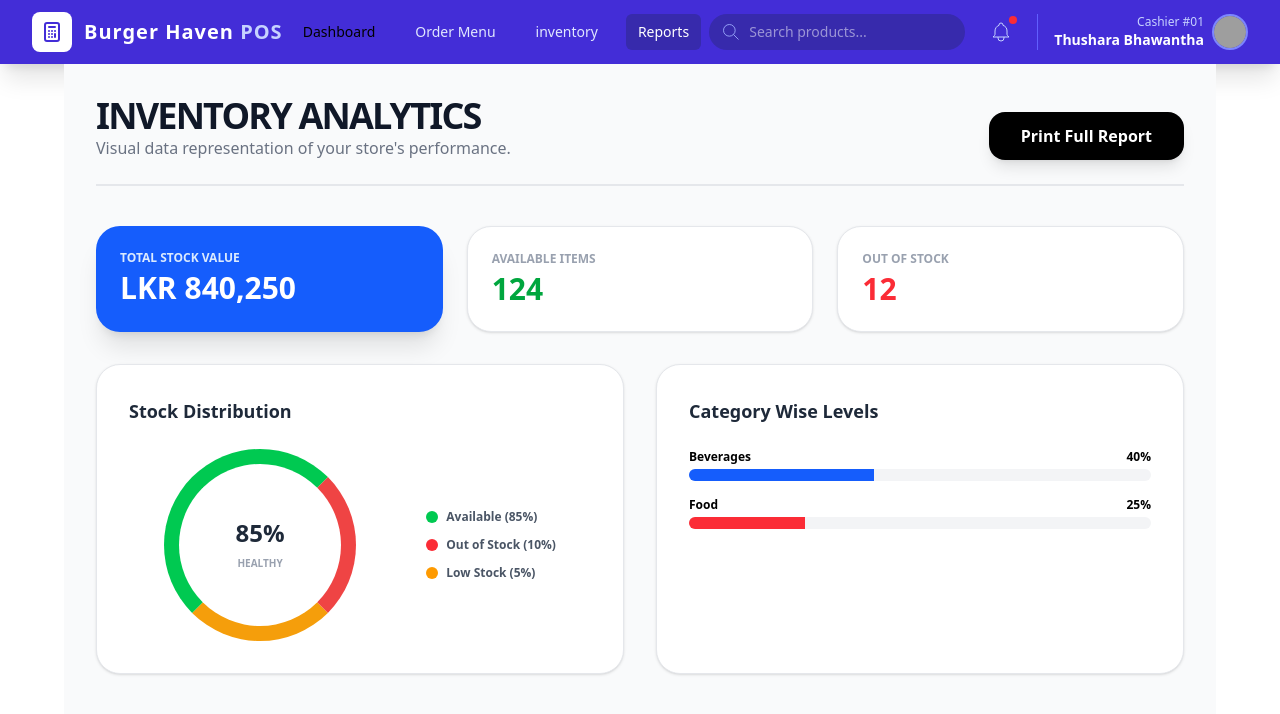
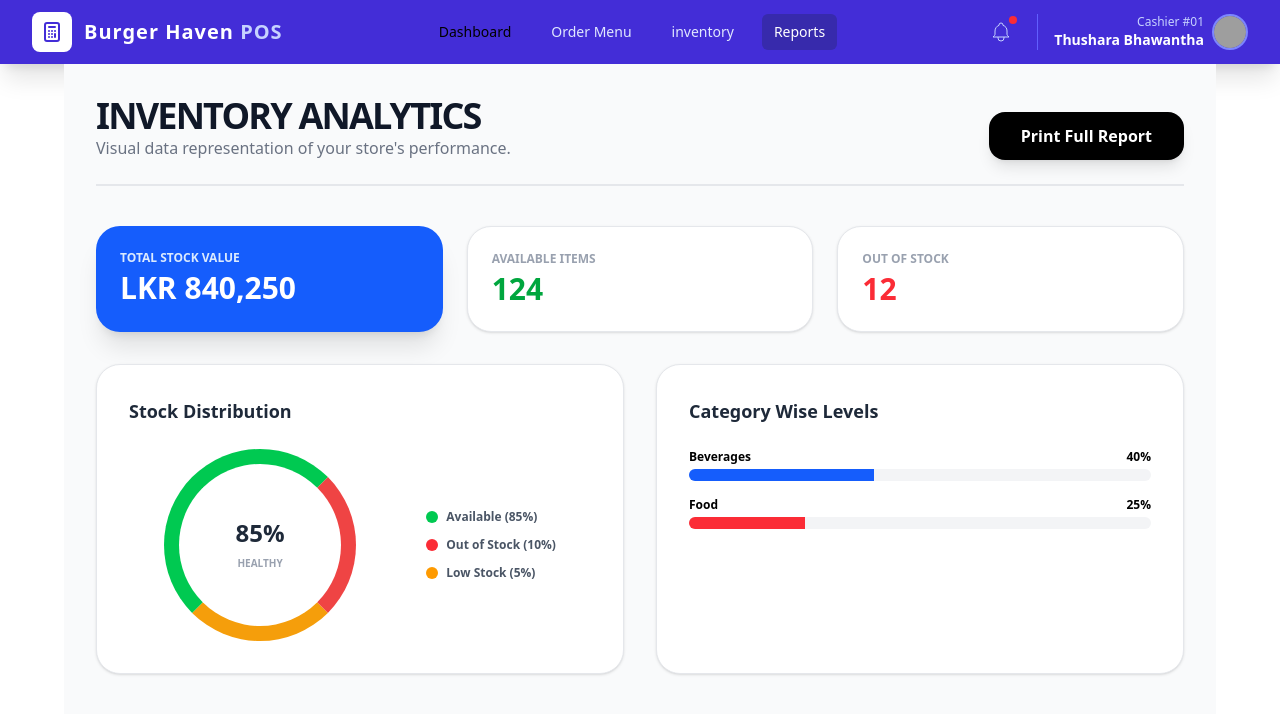
Before and after one commit to Thushara1020/Burger_Haven_POS, an Angular app: page /reports in a window 1280 px wide. Shown: the top 714 px of the page. Built offline with nearby package versions, Linux system fonts and the light colour scheme; grey boxes are pictures that could not be loaded.

Commit message:
transition to top-nav and remove header search bar

```diff
--- a/src/app/component/navbar/navbar.component.html
+++ b/src/app/component/navbar/navbar.component.html
@@ -47,23 +47,6 @@
       </div>
 
       <div class="flex items-center space-x-4">
-        <div class="hidden sm:block relative">
-          <input
-            type="text"
-            class="bg-indigo-800 text-white text-sm rounded-full pl-10 pr-4 py-2 focus:outline-none focus:ring-2 focus:ring-indigo-400 w-64"
-            placeholder="Search products..."
-          />
-          <div class="absolute left-3 top-2">
-            <svg
-              class="h-5 w-5 text-indigo-300"
-              fill="none"
-              stroke="currentColor"
-              viewBox="0 0 24 24"
-            >
-              <path d="M21 21l-6-6m2-5a7 7 0 11-14 0 7 7 0 0114 0z"></path>
-            </svg>
-          </div>
-        </div>
 
         <button
           class="p-2 text-indigo-200 hover:text-white transition relative"
```
